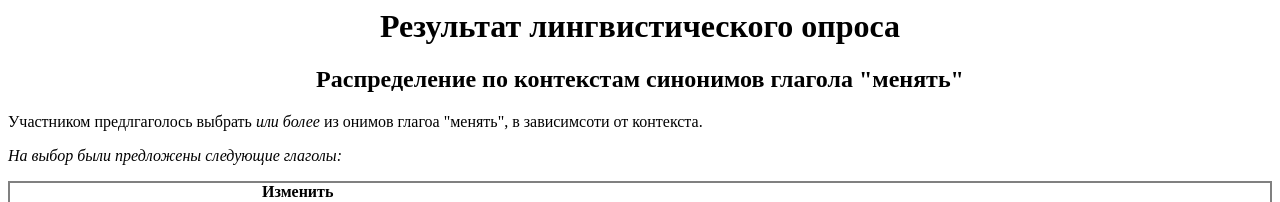
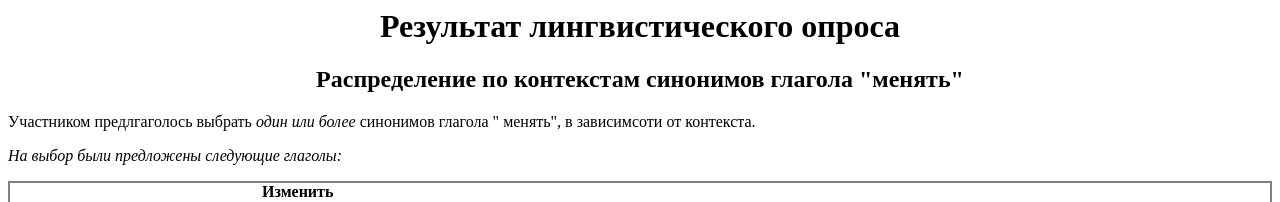
Before and after one commit to alekseylifanov333/websitehomework, a plain HTML site: page index.html in a window 1280 px wide. Shown: the top 202 px of the page. Drawn offline with Linux system fonts and the light colour scheme.

Commit message:
Update index.html

```diff
--- a/index.html
+++ b/index.html
@@ -21,7 +21,7 @@
     <body>
     <h1 align="center"> Результат лингвистического опроса </h1>
     <h2 align="center"> Распределение по контекстам синонимов глагола "менять" </h2>
-        <p>Участником предлгаголось выбрать <em> или более </em>из онимов глагоа "менять", в зависимсоти от контекста.</p>
+      <p>Участником предлгаголось выбрать <em> один или более </em> синонимов глагола "   менять", в зависимсоти от контекста.</p>
         <p><em>На выбор были предложены следующие глаголы:</em></p>
          <div class="layer">
         <p><strong>Изменить</strong></p>
```
